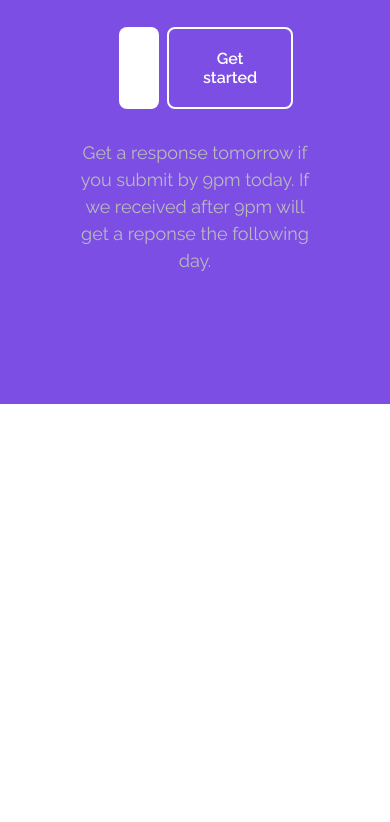
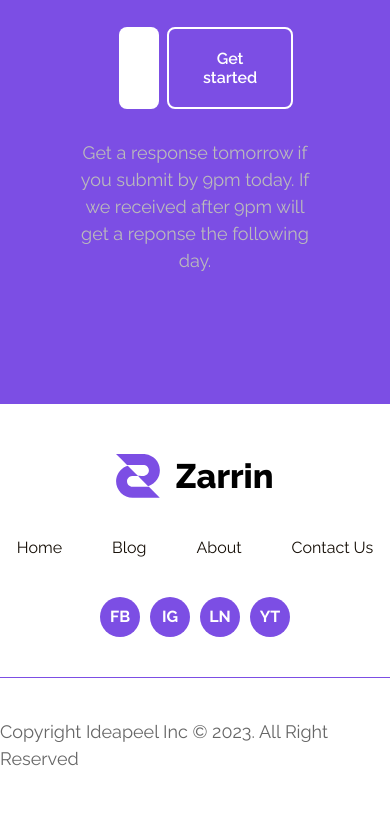
Before and after one commit to karimov738/multi-page_website, a plain HTML site: page index.html in a window 390 px wide. Shown: the part 6989-7811 px from the top of the page. Before the commit the page ends 7393 px from the top, so only its background shows below. Drawn offline with Linux system fonts and the light colour scheme.

Commit message:
After the push on the footer, the landing page capitulated. All that remains is to make it responsive.

```diff
--- a/index.html
+++ b/index.html
@@ -19,7 +19,7 @@
 
     <!-- NAVBAR SECTION -->
     <section class="navbar container">
-        <div class="nav-logo">
+        <div class="logo">
             <img src="icons/main-logo.svg" alt="">
             <span>Zarrin</span>
         </div>
@@ -392,6 +392,35 @@
             </div>
         </div>
     </section>
+
+    <!-- FOOTER SECTION -->
+    <section class="footer container">
+        <div class="footer-top">
+            <div class="logo">
+                <img src="/icons/main-logo.svg" alt="">
+                <span>Zarrin</span>
+            </div>
+            <div class="f-links">
+                <ul>
+                    <li><a href="#">Home</a></li>
+                    <li><a href="#">Blog</a></li>
+                    <li><a href="#">About</a></li>
+                    <li><a href="#">Contact Us</a></li>
+                </ul>
+            </div>
+            <div class="footer-circle">
+                <ul>
+                    <li><a href="#">FB</a></li>
+                    <li><a href="#">IG</a></li>
+                    <li><a href="#">LN</a></li>
+                    <li><a href="#">YT</a></li>
+                </ul>
+            </div>
+        </div>
+        <div class="footer-low main-p">
+            <span>Copyright Ideapeel Inc © 2023. All Right Reserved</span>
+        </div>
+    </section>
 </body>
 
 </html>
--- /dev/null
+++ b/styles/_globalStyles.scss
@@ -0,0 +1,68 @@
+// ============== GLOBAL STYLES ===============
+
+* {
+    margin: 0;
+    padding: 0;
+    box-sizing: border-box;
+    font-family: 'raleway';
+}
+
+.container {
+    max-width: 1232px;
+    margin-inline: auto;
+}
+
+ul {
+    list-style-type: none;
+}
+
+a {
+    text-decoration: none;
+}
+
+.purple-bg {
+    background-color: $Primary-color;
+}
+
+.main-p {
+    font-weight: 400;
+    font-size: 18px;
+    line-height: 150%;
+    color: $grey;
+}
+
+.dev-and-date {
+    @include flexCenter;
+    @include roboto;
+    justify-content: start;
+    gap: 8px;
+
+    .development {
+        @include classDevelopment;
+    }
+
+    .date {
+        @include date;
+    }
+}
+
+.read-more {
+    font-weight: 700;
+    font-size: 18px;
+    line-height: 150%;
+
+    a {
+        color: $Primary-color;
+        text-decoration: underline;
+    }
+}
+
+.logo {
+    @include flexCenter;
+
+    span {
+        font-size: 34px;
+        font-weight: 800;
+        padding-left: 15px;
+    }
+}
--- a/styles/style.scss
+++ b/styles/style.scss
@@ -4,81 +4,15 @@
 @import 'media';
 @import 'utilities';
 @import 'variables';
+@import 'globalStyles';
 
-// ============== GLOBAL STYLES ===============
 
-* {
-    margin: 0;
-    padding: 0;
-    box-sizing: border-box;
-    font-family: 'raleway';
-}
-
-.container {
-    max-width: 1232px;
-    margin-inline: auto;
-}
-
-ul {
-    list-style-type: none;
-}
-
-a {
-    text-decoration: none;
-}
-
-.purple-bg {
-    background-color: $Primary-color;
-}
-
-.main-p {
-    font-weight: 400;
-    font-size: 18px;
-    line-height: 150%;
-    color: $grey;
-}
-
-.dev-and-date {
-    @include flexCenter;
-    @include roboto;
-    justify-content: start;
-    gap: 8px;
-
-    .development {
-        @include classDevelopment;
-    }
-
-    .date {
-        @include date;
-    }
-}
-
-.read-more {
-    font-weight: 700;
-    font-size: 18px;
-    line-height: 150%;
-
-    a {
-        color: $Primary-color;
-        text-decoration: underline;
-    }
-}
 
 // ============= NAVBAR SECTION ================
 .navbar {
     @include flexCenter;
     justify-content: space-between;
     padding: 21px 0;
-
-    .nav-logo {
-        @include flexCenter;
-
-        span {
-            font-size: 34px;
-            font-weight: 800;
-            padding-left: 15px;
-        }
-    }
 
     .nav-right {
         .nav-links {
@@ -375,3 +309,55 @@ a {
         }
     }
 }
+
+// =============== LANDING FORM ================
+
+.footer {
+    @include flexCenter;
+    flex-direction: column;
+    padding: 50px 0;
+    gap: 40px;
+
+    .footer-top {
+        display: flex;
+        flex-direction: column;
+        gap: 40px;
+        width: 100%;
+        border-bottom: 1px solid $Primary-color;
+        padding-bottom: 40px;
+
+        .f-links {
+            ul {
+                @include flexCenter;
+                gap: 50px;
+
+                a {
+                    color: #150E06;
+                }
+            }
+        }
+
+        .footer-circle {
+            ul {
+                @include flexCenter;
+                gap: 10px;
+
+                li {
+                    background-color: $Primary-color;
+                    width: 40px;
+                    height: 40px;
+                    text-align: center;
+                    padding: 10px 0;
+                    border-radius: 50%;
+
+                    a {
+                        font-weight: 700;
+                        color: #fff;
+                    }
+                }
+            }
+        }
+    }
+
+
+}
```
Also changed, not shown: styles/style.css, 1 other file.
